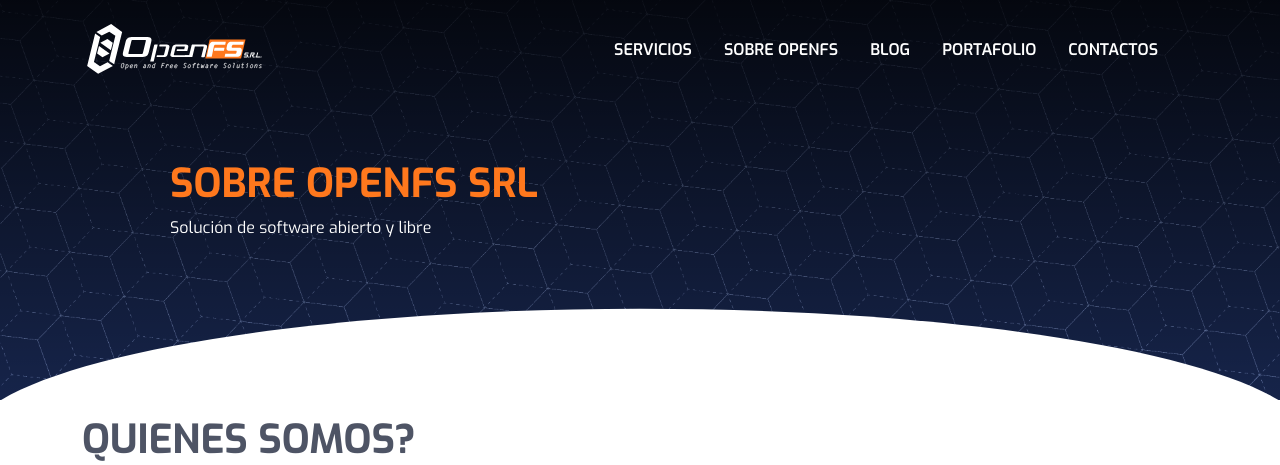
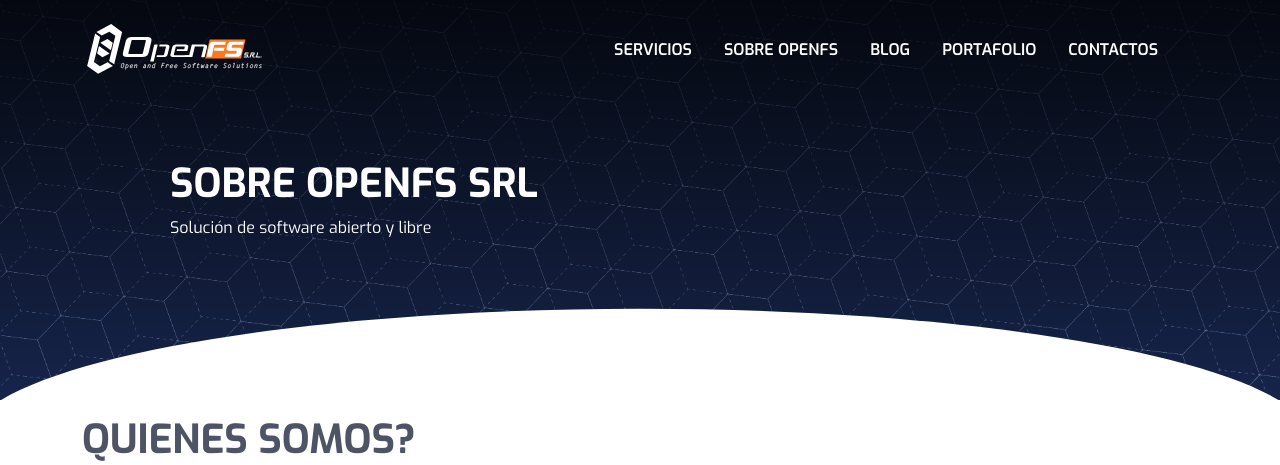
Before and after one commit to renehuanca/wp-disenoydesarrolloweb, a WordPress theme: template themes/openfs/page-about.php in a window 1280 px wide. Shown: the top 465 px of the page. Run offline with PHP 8.4 and a stand-in for WordPress, Linux system fonts and the light colour scheme; the site name, menu and one post (Sample post) are stand-ins, and other content is empty.

Commit message:
fix: change color

```diff
--- a/themes/openfs/page-about.php
+++ b/themes/openfs/page-about.php
@@ -2,7 +2,7 @@
         <!-- HERO SECTION -->
         <section class="hero-page position-relative overflow-hidden text-white">
             <div data-aos="fade-up" data-aos-duration="800" class="hero-page__title position-relative z-1 container">
-                <h2 id="slider-title" class="fs-1 fw-bold text-primary">
+                <h2 id="slider-title" class="fs-1 fw-bold text-white">
                     SOBRE OPENFS SRL
                 </h2>
                 <p class="hero-page__description">
```
